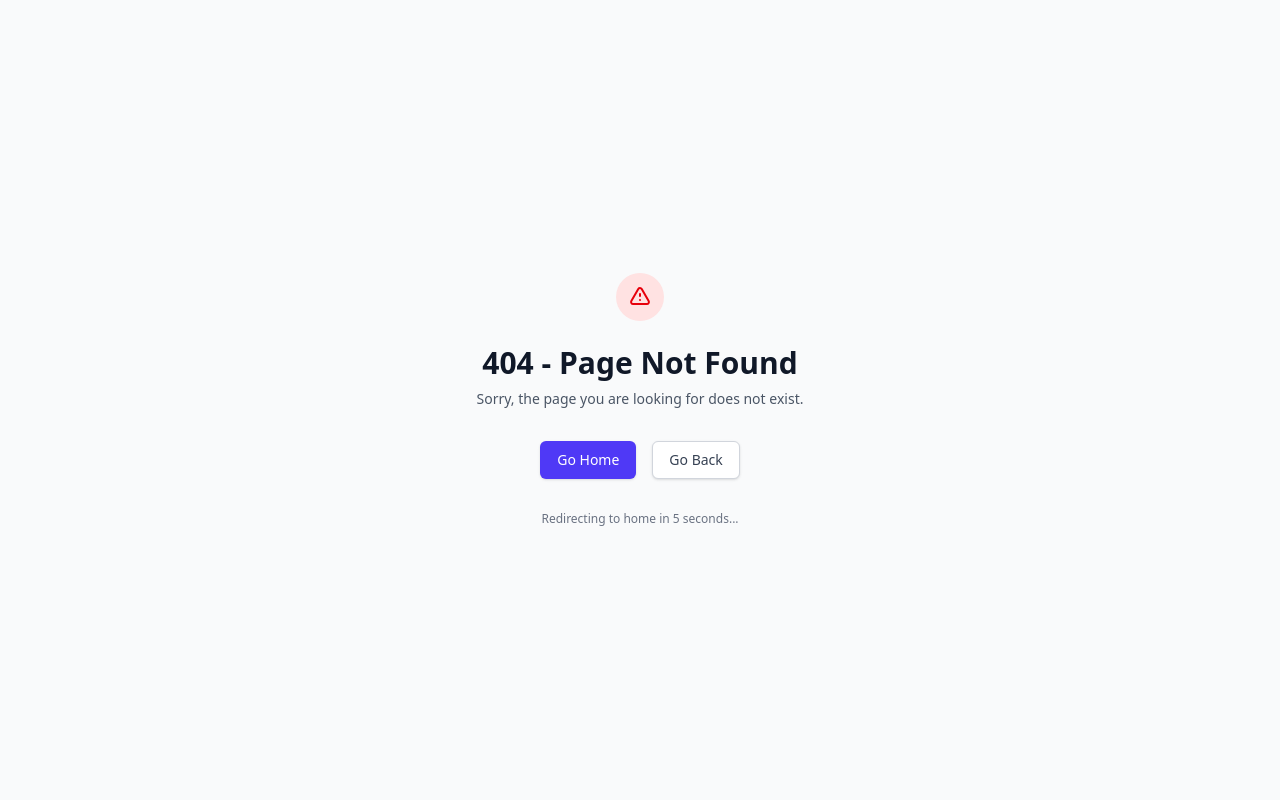
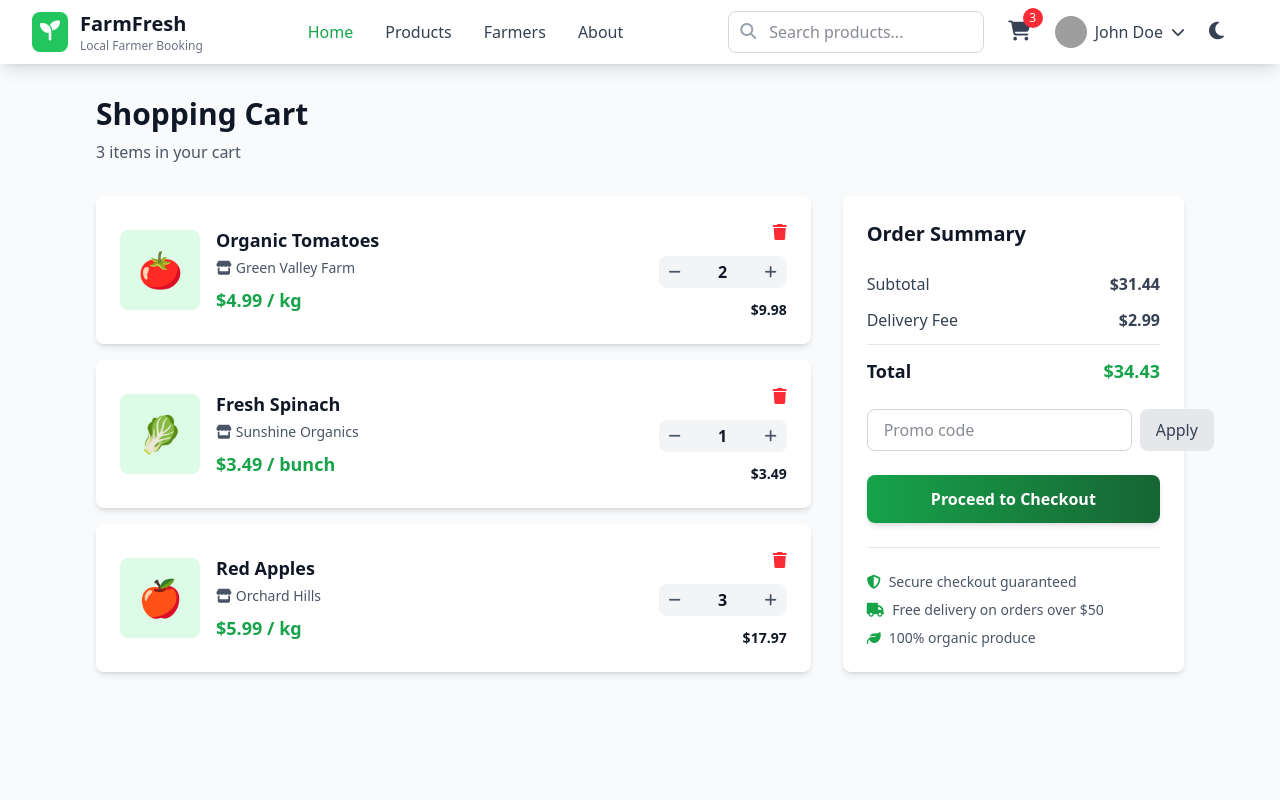
Before and after one commit to aihridoy/firm-fresh, a Next.js app in the folder apps/client/: page /cart in a window 1280 px wide. Before the commit this address had no page. Shown: the top 800 px of the page. Built offline with nearby package versions, Linux system fonts and the light colour scheme; grey boxes are pictures that could not be loaded.

Commit message:
init: cart page

```diff
--- /dev/null
+++ b/apps/client/app/(main)/cart/page.tsx
@@ -0,0 +1,219 @@
+"use client";
+
+import { useState } from "react";
+
+export default function Cart() {
+  const [cartItems, setCartItems] = useState([
+    {
+      id: 1,
+      name: "Organic Tomatoes",
+      farmer: "Green Valley Farm",
+      price: 4.99,
+      quantity: 2,
+      unit: "kg",
+      image: "🍅",
+    },
+    {
+      id: 2,
+      name: "Fresh Spinach",
+      farmer: "Sunshine Organics",
+      price: 3.49,
+      quantity: 1,
+      unit: "bunch",
+      image: "🥬",
+    },
+    {
+      id: 3,
+      name: "Red Apples",
+      farmer: "Orchard Hills",
+      price: 5.99,
+      quantity: 3,
+      unit: "kg",
+      image: "🍎",
+    },
+  ]);
+
+  interface CartItem {
+    id: number;
+    name: string;
+    farmer: string;
+    price: number;
+    quantity: number;
+    unit: string;
+    image: string;
+  }
+
+  const updateQuantity = (id: number, change: number) => {
+    setCartItems((items: CartItem[]) =>
+      items.map((item: CartItem) =>
+        item.id === id
+          ? { ...item, quantity: Math.max(1, item.quantity + change) }
+          : item
+      )
+    );
+  };
+
+  const removeItem = (id: number) => {
+    setCartItems((items: CartItem[]) =>
+      items.filter((item: CartItem) => item.id !== id)
+    );
+  };
+
+  const subtotal = cartItems.reduce(
+    (sum, item) => sum + item.price * item.quantity,
+    0
+  );
+  const deliveryFee = 2.99;
+  const total = subtotal + deliveryFee;
+
+  return (
+    <div className="min-h-screen bg-gray-50 dark:bg-gray-900 py-8">
+      <div className="max-w-6xl mx-auto px-4 sm:px-6 lg:px-8">
+        {/* Header */}
+        <div className="mb-8">
+          <h1 className="text-3xl font-bold text-gray-900 dark:text-white mb-2">
+            Shopping Cart
+          </h1>
+          <p className="text-gray-600 dark:text-gray-400">
+            {cartItems.length} items in your cart
+          </p>
+        </div>
+
+        <div className="grid grid-cols-1 lg:grid-cols-3 gap-8">
+          {/* Cart Items */}
+          <div className="lg:col-span-2 space-y-4">
+            {cartItems.map((item) => (
+              <div
+                key={item.id}
+                className="bg-white dark:bg-gray-800 rounded-lg shadow-md p-6 transition hover:shadow-lg"
+              >
+                <div className="flex items-center gap-4">
+                  {/* Product Image */}
+                  <div className="bg-primary-100 dark:bg-primary-900 w-20 h-20 rounded-lg flex items-center justify-center text-4xl flex-shrink-0">
+                    {item.image}
+                  </div>
+
+                  {/* Product Details */}
+                  <div className="flex-1 min-w-0">
+                    <h3 className="text-lg font-semibold text-gray-900 dark:text-white mb-1">
+                      {item.name}
+                    </h3>
+                    <p className="text-sm text-gray-600 dark:text-gray-400 mb-2">
+                      <i className="fas fa-store mr-1"></i>
+                      {item.farmer}
+                    </p>
+                    <p className="text-lg font-bold text-primary-600 dark:text-primary-400">
+                      ${item.price.toFixed(2)} / {item.unit}
+                    </p>
+                  </div>
+
+                  {/* Quantity Controls */}
+                  <div className="flex flex-col items-end gap-3">
+                    <button
+                      onClick={() => removeItem(item.id)}
+                      className="text-red-500 hover:text-red-700 dark:text-red-400 dark:hover:text-red-300 transition"
+                      aria-label="Remove item"
+                    >
+                      <i className="fas fa-trash"></i>
+                    </button>
+                    <div className="flex items-center gap-2 bg-gray-100 dark:bg-gray-700 rounded-lg">
+                      <button
+                        onClick={() => updateQuantity(item.id, -1)}
+                        className="w-8 h-8 flex items-center justify-center text-gray-600 dark:text-gray-300 hover:bg-gray-200 dark:hover:bg-gray-600 rounded-l-lg transition"
+                      >
+                        <i className="fas fa-minus text-sm"></i>
+                      </button>
+                      <span className="w-12 text-center font-semibold text-gray-900 dark:text-white">
+                        {item.quantity}
+                      </span>
+                      <button
+                        onClick={() => updateQuantity(item.id, 1)}
+                        className="w-8 h-8 flex items-center justify-center text-gray-600 dark:text-gray-300 hover:bg-gray-200 dark:hover:bg-gray-600 rounded-r-lg transition"
+                      >
+                        <i className="fas fa-plus text-sm"></i>
+                      </button>
+                    </div>
+                    <p className="text-sm font-semibold text-gray-900 dark:text-white">
+                      ${(item.price * item.quantity).toFixed(2)}
+                    </p>
+                  </div>
+                </div>
+              </div>
+            ))}
+
+            {cartItems.length === 0 && (
+              <div className="bg-white dark:bg-gray-800 rounded-lg shadow-md p-12 text-center">
+                <i className="fas fa-shopping-cart text-6xl text-gray-300 dark:text-gray-600 mb-4"></i>
+                <p className="text-xl text-gray-600 dark:text-gray-400">
+                  Your cart is empty
+                </p>
+              </div>
+            )}
+          </div>
+
+          {/* Order Summary */}
+          <div className="lg:col-span-1">
+            <div className="bg-white dark:bg-gray-800 rounded-lg shadow-md p-6 sticky top-8">
+              <h2 className="text-xl font-bold text-gray-900 dark:text-white mb-6">
+                Order Summary
+              </h2>
+
+              <div className="space-y-3 mb-6">
+                <div className="flex justify-between text-gray-700 dark:text-gray-300">
+                  <span>Subtotal</span>
+                  <span className="font-semibold">${subtotal.toFixed(2)}</span>
+                </div>
+                <div className="flex justify-between text-gray-700 dark:text-gray-300">
+                  <span>Delivery Fee</span>
+                  <span className="font-semibold">
+                    ${deliveryFee.toFixed(2)}
+                  </span>
+                </div>
+                <div className="border-t border-gray-200 dark:border-gray-700 pt-3 flex justify-between text-lg font-bold text-gray-900 dark:text-white">
+                  <span>Total</span>
+                  <span className="text-primary-600 dark:text-primary-400">
+                    ${total.toFixed(2)}
+                  </span>
+                </div>
+              </div>
+
+              {/* Promo Code */}
+              <div className="mb-6">
+                <div className="flex gap-2">
+                  <input
+                    type="text"
+                    placeholder="Promo code"
+                    className="flex-1 px-4 py-2 border border-gray-300 dark:border-gray-600 rounded-lg bg-white dark:bg-gray-700 text-gray-900 dark:text-white focus:outline-none focus:ring-2 focus:ring-primary-500"
+                  />
+                  <button className="px-4 py-2 bg-gray-200 dark:bg-gray-700 text-gray-700 dark:text-gray-300 rounded-lg hover:bg-gray-300 dark:hover:bg-gray-600 transition font-medium">
+                    Apply
+                  </button>
+                </div>
+              </div>
+
+              <button className="w-full bg-gradient-to-r from-primary-600 to-primary-800 dark:from-primary-700 dark:to-primary-900 hover:from-primary-700 hover:to-primary-900 text-white py-3 rounded-lg font-semibold transition shadow-md hover:shadow-lg">
+                Proceed to Checkout
+              </button>
+
+              {/* Trust Badges */}
+              <div className="mt-6 pt-6 border-t border-gray-200 dark:border-gray-700 space-y-2">
+                <div className="flex items-center gap-2 text-sm text-gray-600 dark:text-gray-400">
+                  <i className="fas fa-shield-alt text-primary-600 dark:text-primary-400"></i>
+                  <span>Secure checkout guaranteed</span>
+                </div>
+                <div className="flex items-center gap-2 text-sm text-gray-600 dark:text-gray-400">
+                  <i className="fas fa-truck text-primary-600 dark:text-primary-400"></i>
+                  <span>Free delivery on orders over $50</span>
+                </div>
+                <div className="flex items-center gap-2 text-sm text-gray-600 dark:text-gray-400">
+                  <i className="fas fa-leaf text-primary-600 dark:text-primary-400"></i>
+                  <span>100% organic produce</span>
+                </div>
+              </div>
+            </div>
+          </div>
+        </div>
+      </div>
+    </div>
+  );
+}
--- a/apps/client/app/page.tsx
+++ b/apps/client/app/page.tsx
@@ -5,7 +5,6 @@ import Footer from "@/components/Footer";
 import Hero from "@/components/Hero";
 import Navbar from "@/components/Navbar";
 import Newsletter from "@/components/Newsletter";
-import ReviewModal from "@/components/ReviewModal";
 
 export default function Home() {
   return (
@@ -16,7 +15,6 @@ export default function Home() {
       <FeaturedProducts />
       <Choose />
       <Newsletter />
-      <ReviewModal />
       <Footer />
     </>
   );
--- a/apps/client/components/Navbar.tsx
+++ b/apps/client/components/Navbar.tsx
@@ -66,12 +66,15 @@ export default function Navbar() {
             </div>
 
             {/* Cart */}
-            <button className="relative p-2 text-gray-700 dark:text-gray-300 hover:text-primary-600 dark:hover:text-primary-400 transition">
+            <Link
+              href="/cart"
+              className="relative p-2 text-gray-700 dark:text-gray-300 hover:text-primary-600 dark:hover:text-primary-400 transition"
+            >
               <i className="fas fa-shopping-cart text-xl"></i>
               <span className="absolute -top-1 -right-1 bg-red-500 text-white text-xs rounded-full h-5 w-5 flex items-center justify-center">
                 3
               </span>
-            </button>
+            </Link>
 
             {/* User Menu */}
             <div className="relative">
```
